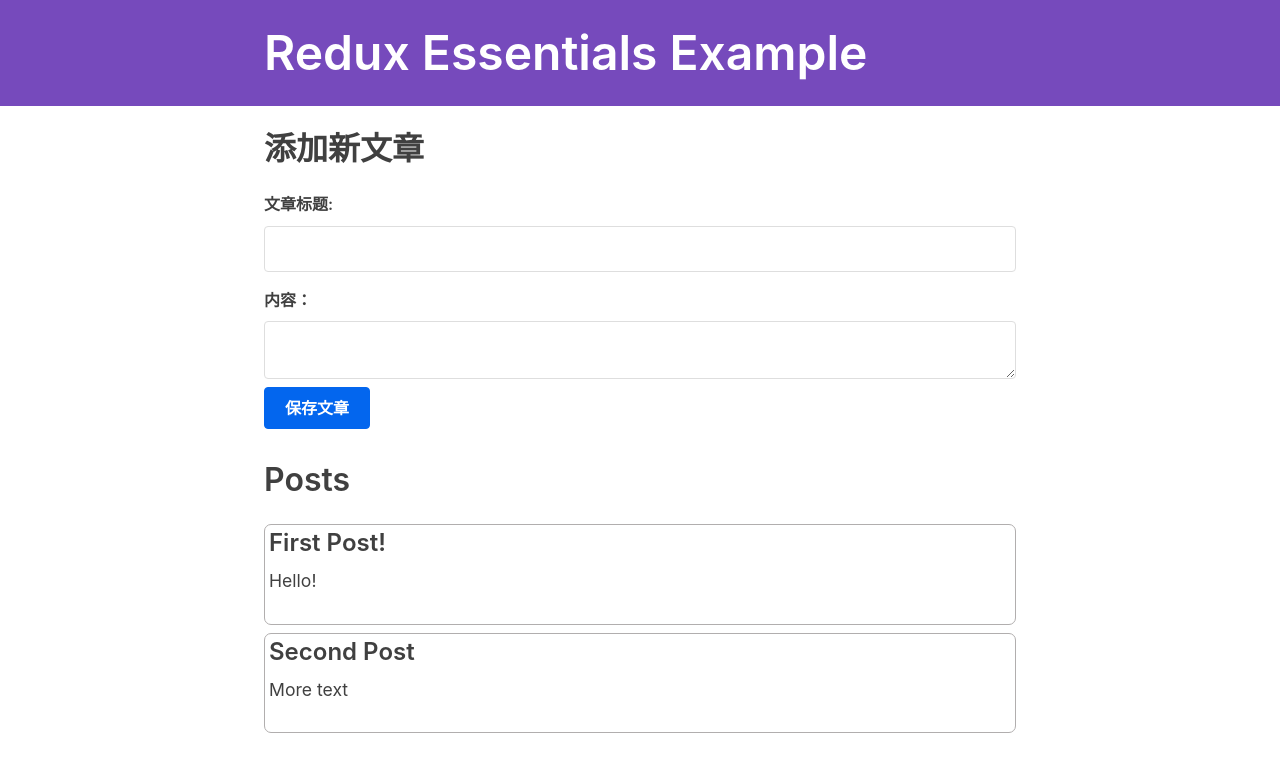
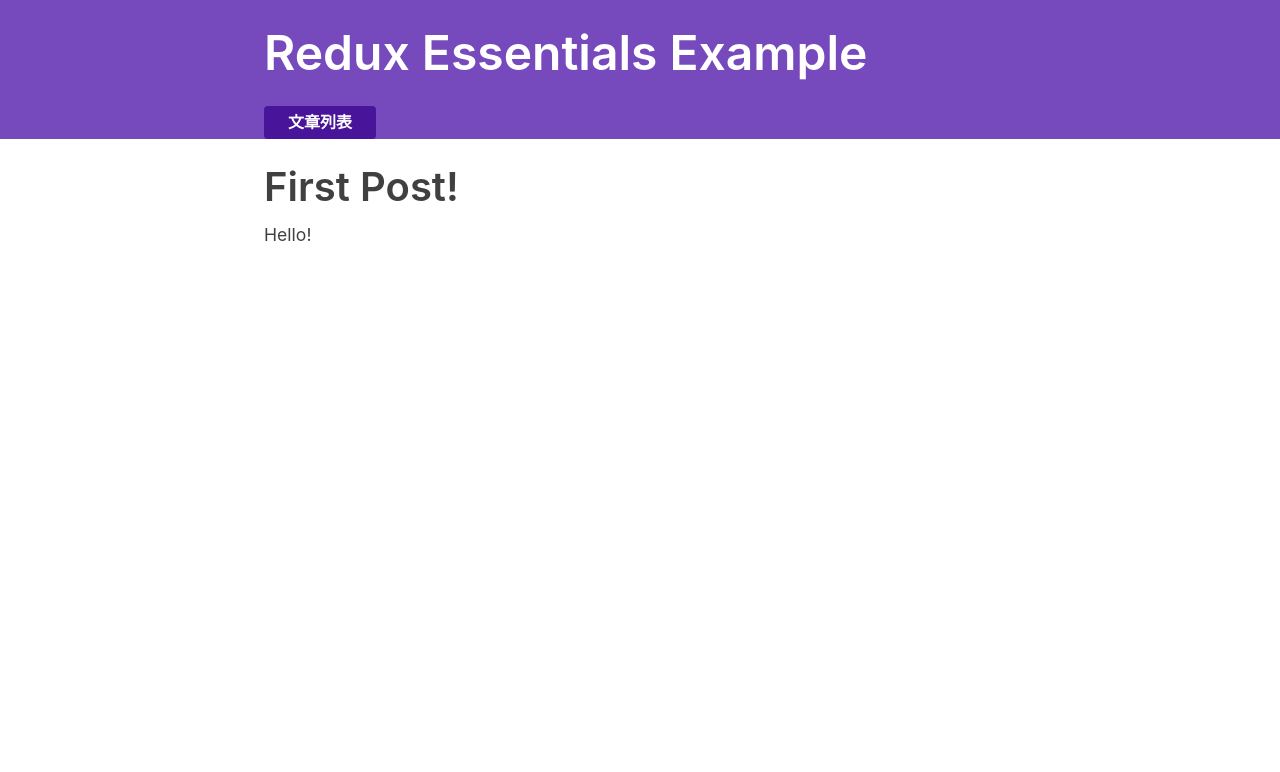
Before and after one commit to JayFate/react-demos, a React (Create React App) app in the folder demos/redux-essentials-example-app/: page /posts/1 in a window 1280 px wide. Before the commit this address led to /. Shown: the top 772 px of the page. Built offline with nearby package versions, Linux system fonts and the light colour scheme; what @mswjs/data, mock-socket, txtgen would draw is missing.

Commit message:
feat: 显示单个文章
Signed-off-by: JayFate <48240828+JayFate@users.noreply.github.com>

```diff
--- a/demos/redux-essentials-example-app/src/App.js
+++ b/demos/redux-essentials-example-app/src/App.js
@@ -10,6 +10,7 @@
 
 import { PostsList } from './features/posts/PostsList'
 import { AddPostForm } from './features/posts/AddPostForm'
+import { SinglePostPage } from './features/posts/SinglePostPage'
 
 function App() {
   return (
@@ -27,6 +28,7 @@
               </React.Fragment>
             )}
           />
+          <Route exact path="/posts/:postId" component={SinglePostPage} />
           <Redirect to="/" />
         </Switch>
       </div>
--- a/demos/redux-essentials-example-app/src/app/Navbar.js
+++ b/demos/redux-essentials-example-app/src/app/Navbar.js
@@ -1,4 +1,5 @@
 import React from 'react'
+import { Link } from 'react-router-dom'
 
 export const Navbar = () => {
   return (
@@ -7,7 +8,9 @@
         <h1>Redux Essentials Example</h1>
 
         <div className="navContent">
-          <div className="navLinks"></div>
+          <div className="navLinks">
+            <Link to="/">文章列表</Link>
+          </div>
         </div>
       </section>
     </nav>
--- a/demos/redux-essentials-example-app/src/features/posts/PostsList.js
+++ b/demos/redux-essentials-example-app/src/features/posts/PostsList.js
@@ -1,5 +1,6 @@
 import React from 'react'
 import { useSelector } from 'react-redux'
+import { Link } from 'react-router-dom'
 
 export const PostsList = () => {
   const posts = useSelector(state => state.posts)
@@ -8,6 +9,9 @@
     <article className="post-excerpt" key={post.id}>
       <h3>{post.title}</h3>
       <p className="post-content">{post.content.substring(0, 100)}</p>
+      <Link to={`/posts/${post.id}`} className="button muted-button">
+        View Post
+      </Link>
     </article>
   ))
 
--- /dev/null
+++ b/demos/redux-essentials-example-app/src/features/posts/SinglePostPage.js
@@ -0,0 +1,29 @@
+import React from 'react'
+import { useSelector } from 'react-redux'
+
+export const SinglePostPage = ({ match }) => {
+  const { postId } = match.params
+
+  // 每当 useSelector 返回的值为新引用时，组件就会重新渲染
+  // 所以 useSelector 不要返回多余的数据，以免引起组件不必要的重新渲染
+  const post = useSelector(state =>
+    state.posts.find(post => post.id === postId)
+  )
+
+  if (!post) {
+    return (
+      <section>
+        <h2>页面未找到！</h2>
+      </section>
+    )
+  }
+
+  return (
+    <section>
+      <article className="post">
+        <h2>{post.title}</h2>
+        <p className="post-content">{post.content}</p>
+      </article>
+    </section>
+  )
+}
```
